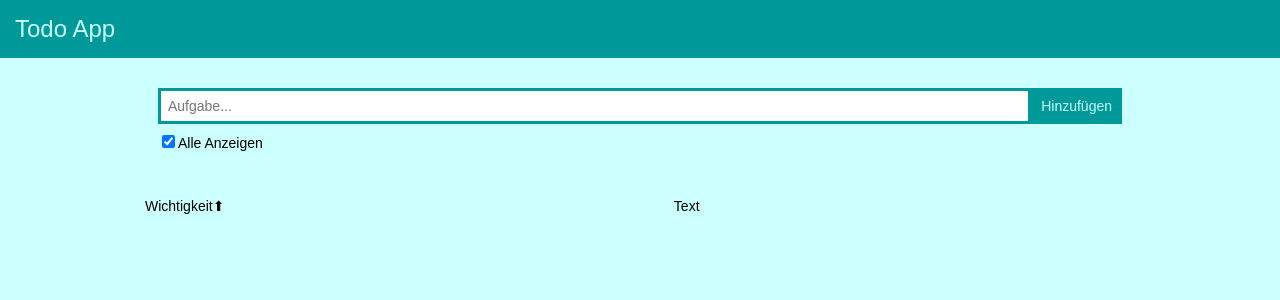
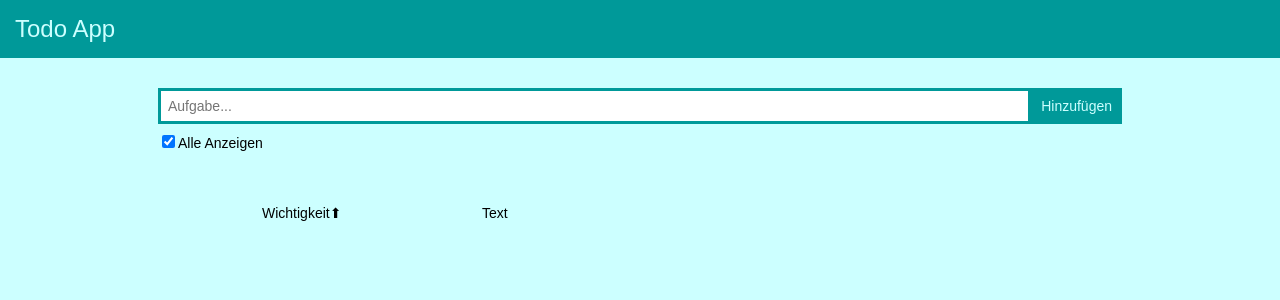
Before and after one commit to pinefoambath/webproject, a React (Create React App) app: page / in a window 1280 px wide. Shown: the top 300 px of the page. Built offline with nearby package versions, Linux system fonts and the light colour scheme.

Commit message:
Fix styling for the Task Table

```diff
--- a/src/models/Rating.tsx
+++ b/src/components/Rating.tsx
@@ -10,7 +10,6 @@ interface ImportanceLevel {
 }
 
 export const Rating = (input: ImportanceLevel) => {
-    //const [rating, setRating] = useState<number>(input.inprating);
     const [hover, setHover] = useState<number>(input.inprating);
 
     return (
--- a/src/components/checkbox.tsx
+++ b/src/components/checkbox.tsx
@@ -1,5 +1,3 @@
-import { useState } from 'react'
-
 type checkboxProps = {
   checked: boolean
   checkBoxHandler: () => void
--- a/src/components/pages/App.css
+++ b/src/components/pages/App.css
@@ -60,18 +60,13 @@
     margin: auto;
     width: 80%;
     padding: 10px;
+
   }
 
   .single-item{
     display: grid;
     grid-template-columns: 5fr 10fr 20fr 10fr;
     padding: 0.5em;
-  }
-
-  .button-group {
-    display: flex;
-    flex-direction: row;
-    justify-content: space-between;
   }
 
   .item-checkbox{
--- a/src/components/pages/App.tsx
+++ b/src/components/pages/App.tsx
@@ -109,21 +109,22 @@ export const App = () => {
           showAllItems={showAllItems}
         />
         <div className="items-list">
-          <div/>
-          <div className="button-group">
+
+          <div className="single-item">
+            <div/>
             <Button
               className="sorting-button"
               title="Wichtigkeit"
               arrowState={sortingCriteria === 'importance'? arrowCondition : 'none'}
               buttonHandler={sortByImportance}
             />
+
             <Button
               className="sorting-button"
               title="Text"
               arrowState={sortingCriteria === 'text'? arrowCondition : 'none'}
               buttonHandler={sortByText}
             />
-            <div />
           </div>
 
           {filteredSortedList.map(todo => (
--- a/src/components/taskItem.tsx
+++ b/src/components/taskItem.tsx
@@ -1,8 +1,7 @@
 import { Checkbox } from 'components/checkbox'
 import { Button } from './button'
-import { useState } from 'react'
-import { Rating } from 'models/Rating'
-
+import { Rating } from 'components/Rating'
+import { Todo } from 'models/Todo'
 /* ToDo type verwenden!*/
 type TaskItem = {
   id: string
```
